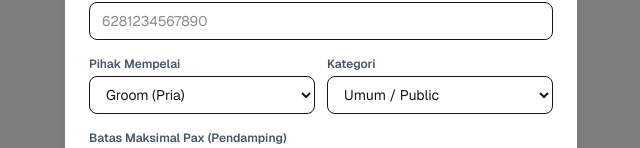
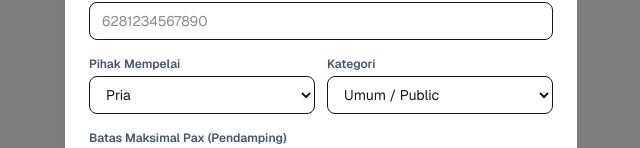
Before and after one commit to farhandwk/wedding-invitation, a Next.js app: page /admin in a window 1280 px wide. Both pictures are taken after typing "Sample" into the empty fields and a click on the button "+ Tambah Tamu". Shown: the part 415-563 px from the top of the page, without its empty margins (319-959 px from the left). Built offline with nearby package versions, Linux system fonts and the light colour scheme; no server answers; the database is empty.

Commit message:
fix number input mac pax and perbaiki UI

```diff
--- a/app/admin/page.tsx
+++ b/app/admin/page.tsx
@@ -11,7 +11,7 @@ interface GuestData {
   spouse: SpouseStatus;
   category: GuestCategory;
   isGroup: boolean;
-  maxPax: number;
+  maxPax: number | string;
   attendance: AttendanceStatus;
   groupName?: string;
 }
@@ -99,6 +99,12 @@ export default function AdminGuestsPage() {
     e.preventDefault();
     const method = editingId ? 'PUT' : 'POST';
     const url = editingId ? `/api/admin/guests/${editingId}` : '/api/admin/guests';
+
+    // Pastikan maxPax dikirim sebagai angka murni
+    const payload = {
+      ...formData,
+      maxPax: Number(formData.maxPax) || 1,
+    };
 
     try {
       const res = await fetch(url, {
@@ -399,8 +405,8 @@ export default function AdminGuestsPage() {
                     onChange={(e) => setFormData({ ...formData, spouse: e.target.value as SpouseStatus })}
                     className="w-full px-3 py-2 border rounded-lg text-sm focus:ring-2 focus:ring-emerald-500 outline-none"
                   >
-                    <option value="groom">Groom (Pria)</option>
-                    <option value="bride">Bride (Wanita)</option>
+                    <option value="groom">Pria</option>
+                    <option value="bride">Wanita</option>
                   </select>
                 </div>
 
@@ -420,13 +426,28 @@ export default function AdminGuestsPage() {
 
               {/* Max Pax */}
               <div>
-                <label className="block text-xs font-semibold text-slate-600 mb-1">Batas Maksimal Pax (Pendamping)</label>
+                <label className="block text-xs font-semibold text-slate-600 mb-1">
+                  Batas Maksimal Pax (Pendamping)
+                </label>
                 <input
                   type="number"
                   min={1}
                   max={10}
                   value={formData.maxPax}
-                  onChange={(e) => setFormData({ ...formData, maxPax: Number(e.target.value) })}
+                  onChange={(e) => {
+                    const val = e.target.value;
+                    // Jika di-backspace habis, simpan string kosong ''; jika ada angka, hilangkan angka 0 di depan
+                    setFormData({
+                      ...formData,
+                      maxPax: val === '' ? '' : parseInt(val, 10),
+                    });
+                  }}
+                  onBlur={() => {
+                    // Jika kursor keluar dan input kosong atau < 1, kembalikan otomatis ke 1
+                    if (formData.maxPax === '' || Number(formData.maxPax) < 1) {
+                      setFormData((prev) => ({ ...prev, maxPax: 1 }));
+                    }
+                  }}
                   className="w-full px-3 py-2 border rounded-lg text-sm focus:ring-2 focus:ring-emerald-500 outline-none"
                 />
               </div>
--- a/app/invitation/[slug]/page.tsx
+++ b/app/invitation/[slug]/page.tsx
@@ -26,12 +26,13 @@ export default async function InvitationPage({
     );
   }
 
-  // 2. Ambil semua RSVP & ucapan yang pernah dikirim oleh tamu ini/grup ini
-  const rsvpDocs = await Rsvp.find({ guestId: guestDoc._id })
-    .sort({ createdAt: -1 })
+  const rsvpDocs = await Rsvp.find({
+    wishes: { $exists: true, $ne: '' }, // Hanya ambil RSVP yang memiliki ucapan/doa
+  })
+    .sort({ createdAt: -1 }) // Urutkan dari yang terbaru
     .lean();
 
-  // Serialisasi data MongoDB agar aman dipassing ke Client Component
+  // Serialisasi data MongoDB untuk Client Component
   const guest = JSON.parse(JSON.stringify(guestDoc));
   const initialRsvps = JSON.parse(JSON.stringify(rsvpDocs));
 
@@ -46,7 +47,7 @@ export default async function InvitationPage({
           Romeo &amp; Juliet
         </h1>
         <p className="text-sm text-slate-500">
-          Pihak Mempelai: <span className="font-semibold text-slate-700">{guest.spouse === 'groom' ? 'Groom (Pria)' : 'Bride (Wanita)'}</span>
+          Pihak Mempelai: <span className="font-semibold text-slate-700">{guest.spouse === 'groom' ? 'Pria' : 'Wanita'}</span>
         </p>
 
         <hr className="my-4" />
```
